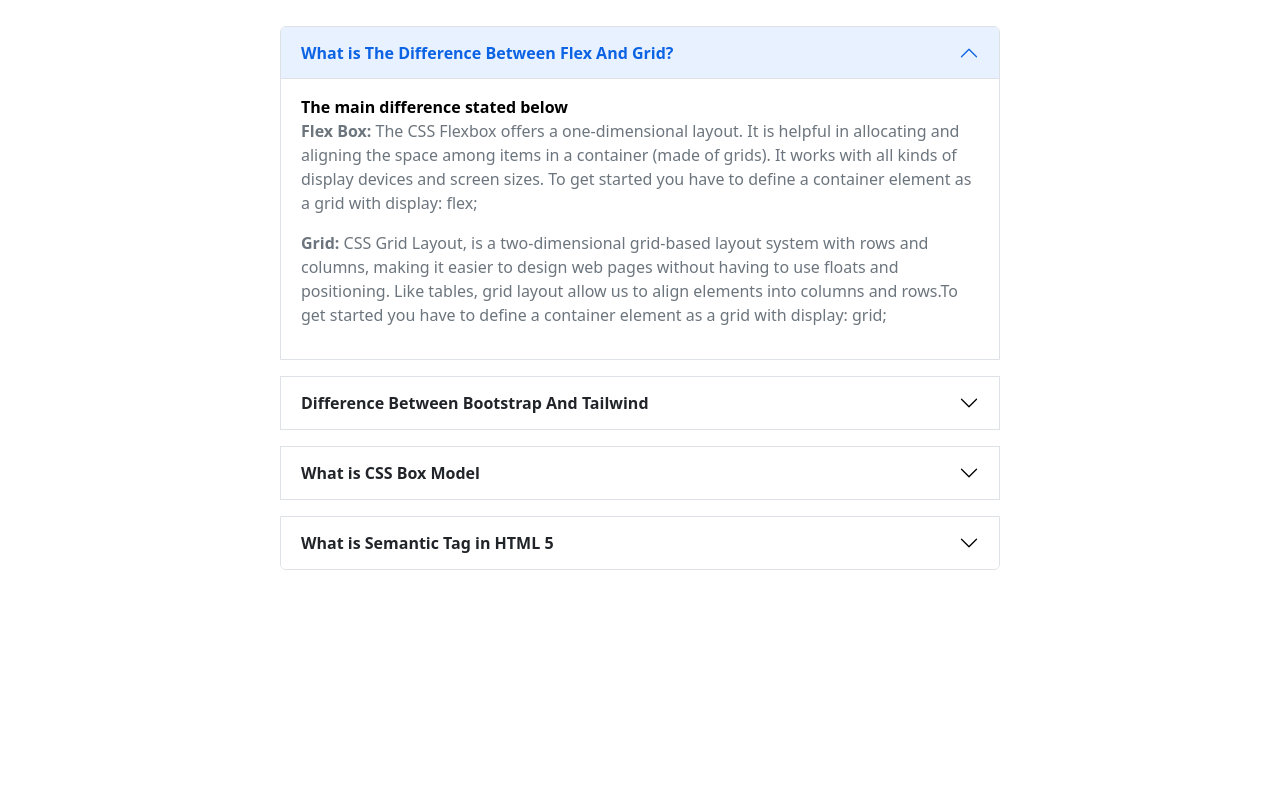
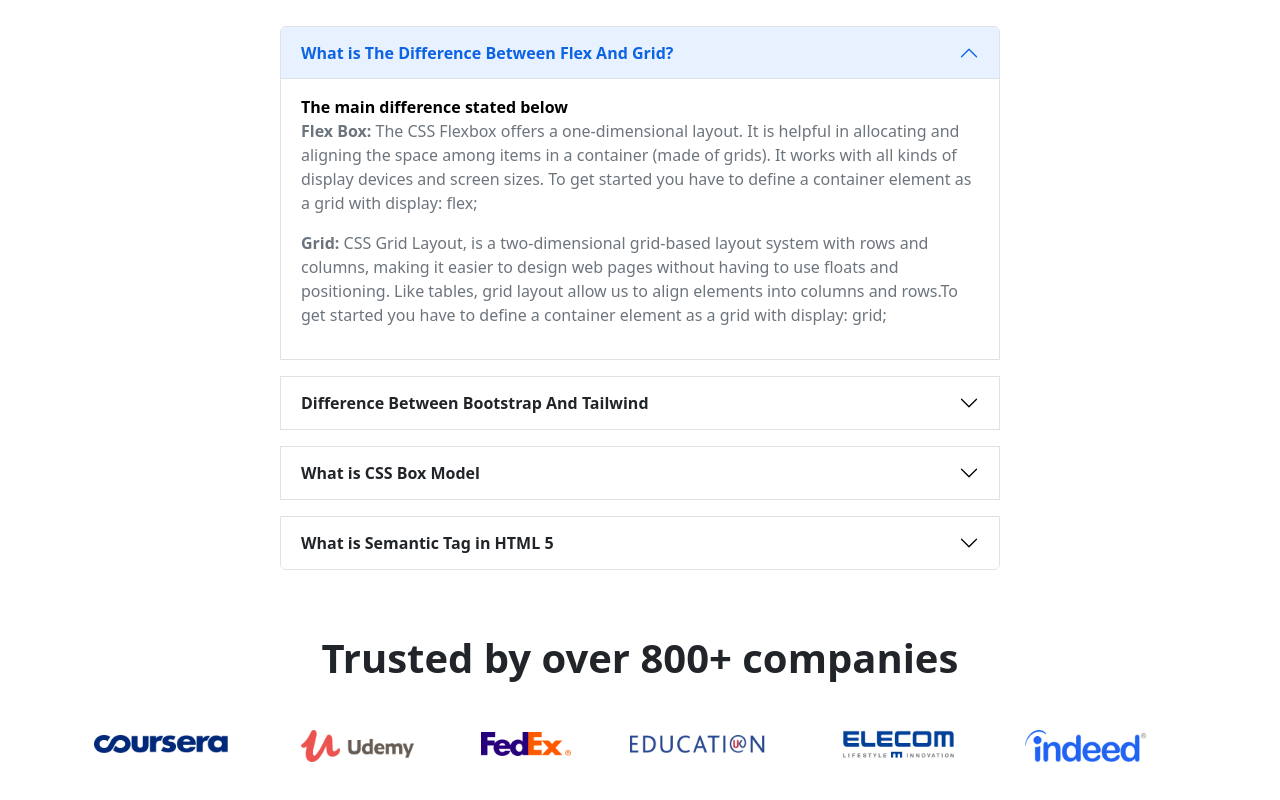
Before and after one commit to mkmasudrana806/Edu-Tech-BD, a plain HTML site: page index.html in a window 1280 px wide. Shown: the part 3568-4368 px from the top of the page. Before the commit the page ends 4202 px from the top, so only its background shows below. Drawn offline with nearby package versions, Linux system fonts and the light colour scheme.

Commit message:
trusted company added

```diff
--- a/index.html
+++ b/index.html
@@ -403,7 +403,7 @@
 <!-- frequently asked question section start  -->
 <section class="container my-5">
   <div class="row d-flex justify-content-center">
-    <div class="col-8">
+    <div class="col-md-12 col-lg-8 col-12">
 
       <div class="accordion" id="accordionExample">
         <div class="accordion-item border my-3">
@@ -483,10 +483,39 @@
   </div>
 
 </section>
-
-
 <!-- frequently asked question section end  -->
 
+<!-- trusted companies section start  -->
+<section class="container">
+  <h1 class="fw-bolder text-center">Trusted by over 800+ companies</h1>
+<div class="d-flex justify-content-between my-5">
+  <div>
+    <img class="w-75" src="images/company/company-1.png" alt="">
+  </div>
+
+  <div>
+    <img class="w-75" src="images/company/company-2.png" alt="">
+  </div>
+
+  <div>
+    <img class="w-75" src="images/company/company-3.png" alt="">
+  </div>
+
+  <div>
+    <img class="w-75" src="images/company/company-4.png" alt="">
+  </div>
+
+  <div>
+    <img class="w-75" src="images/company/company-5.png" alt="">
+  </div>
+
+  <div>
+    <img class="w-75" src="images/company/company-6.png" alt="">
+  </div>
+
+</div>
+</section>
+<!-- trusted companies section end  -->
 
 
 
```
